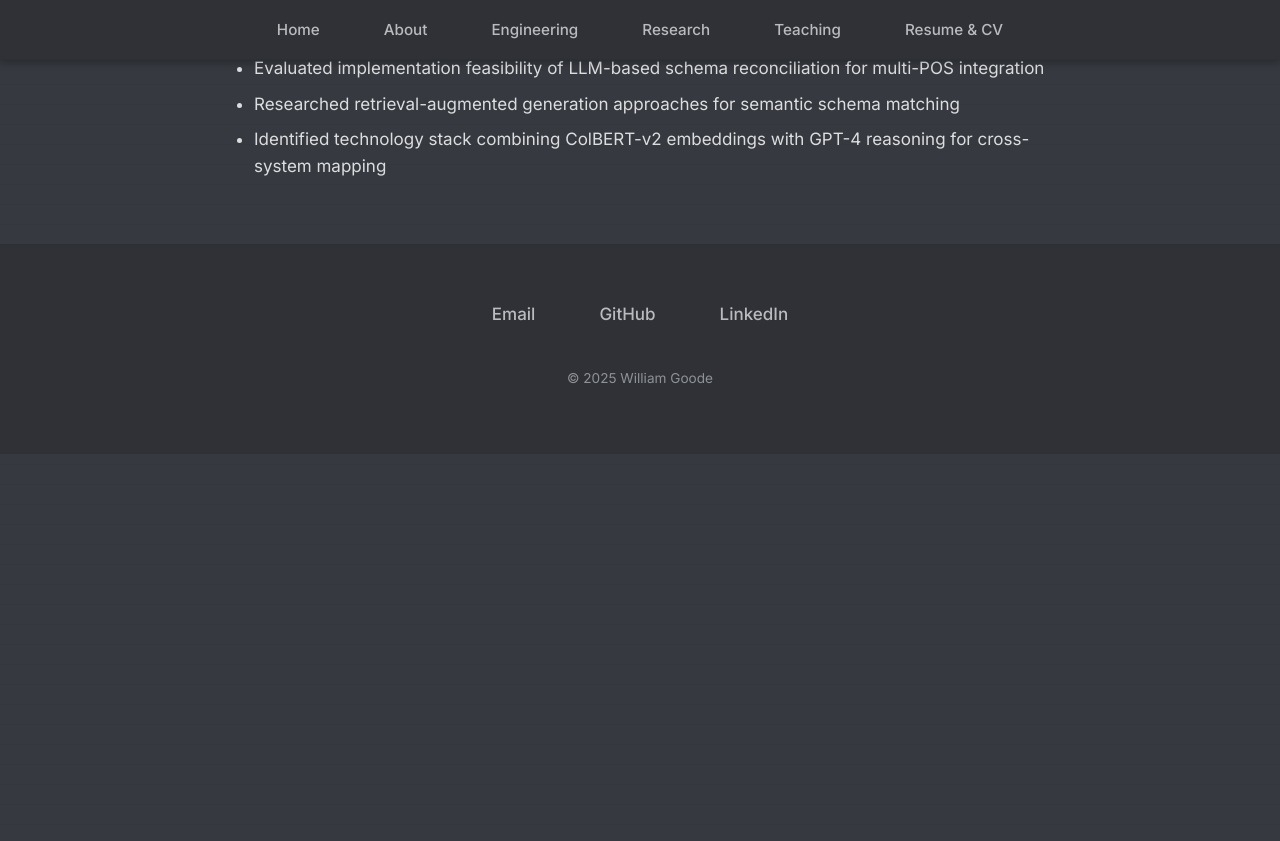
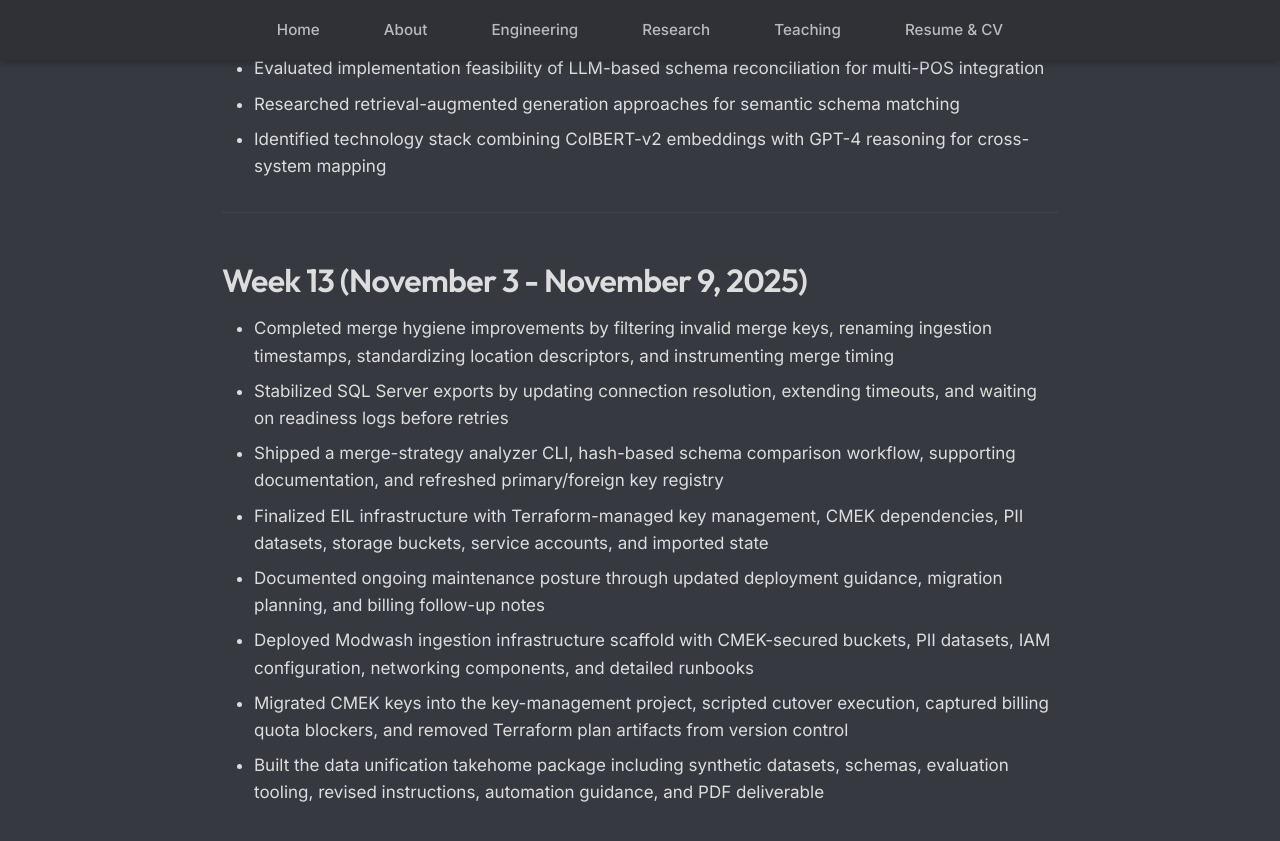
Before and after one commit to william-goode/william-goode.github.io, a Jekyll site: the page built from journal/20250811-current.md, in a window 1280 px wide and 900 px high, scrolled down 5135 px. Shown: the top 841 px of the window. Built offline with Jekyll 4.4.1, drawn with Linux system fonts in a browser that asks for light colours; our own code applies the rules of GitHub Pages for plain Markdown files; before the commit the page ends 5589 px from its top, so only the background shows below that.

Commit message:
Add Week 13 work summary

```diff
--- a/journal/20250811-current.md
+++ b/journal/20250811-current.md
@@ -141,3 +141,16 @@
 * Evaluated implementation feasibility of LLM-based schema reconciliation for multi-POS integration
 * Researched retrieval-augmented generation approaches for semantic schema matching
 * Identified technology stack combining ColBERT-v2 embeddings with GPT-4 reasoning for cross-system mapping
+
+---
+
+## Week 13 (November 3 - November 9, 2025)
+
+* Completed merge hygiene improvements by filtering invalid merge keys, renaming ingestion timestamps, standardizing location descriptors, and instrumenting merge timing
+* Stabilized SQL Server exports by updating connection resolution, extending timeouts, and waiting on readiness logs before retries
+* Shipped a merge-strategy analyzer CLI, hash-based schema comparison workflow, supporting documentation, and refreshed primary/foreign key registry
+* Finalized EIL infrastructure with Terraform-managed key management, CMEK dependencies, PII datasets, storage buckets, service accounts, and imported state
+* Documented ongoing maintenance posture through updated deployment guidance, migration planning, and billing follow-up notes
+* Deployed Modwash ingestion infrastructure scaffold with CMEK-secured buckets, PII datasets, IAM configuration, networking components, and detailed runbooks
+* Migrated CMEK keys into the key-management project, scripted cutover execution, captured billing quota blockers, and removed Terraform plan artifacts from version control
+* Built the data unification takehome package including synthetic datasets, schemas, evaluation tooling, revised instructions, automation guidance, and PDF deliverable
```
